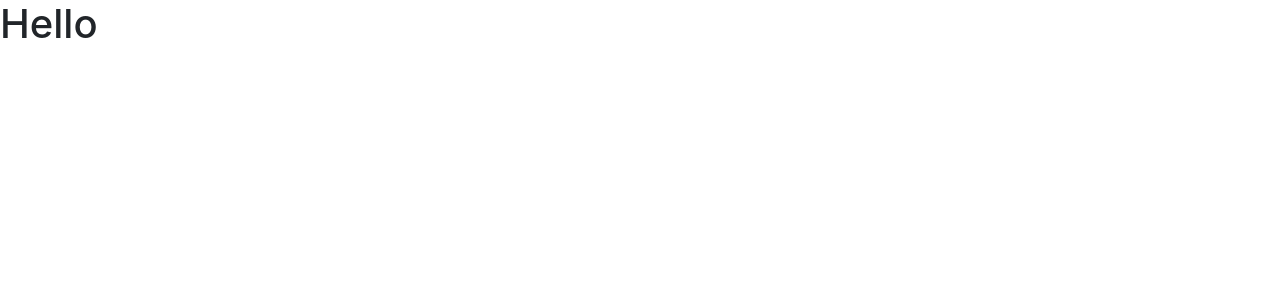
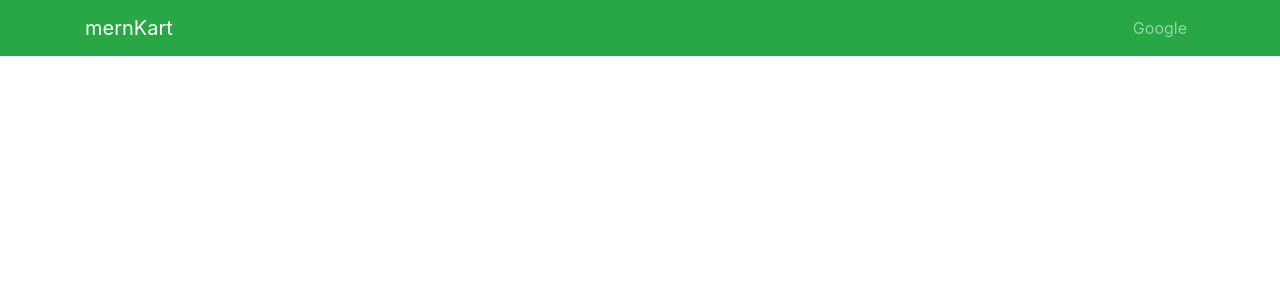
Before and after one commit to rootFaheem/mernKart, a React (Create React App) app in the folder client/: page / in a window 1280 px wide. Shown: the top 300 px of the page. Built offline with nearby package versions, Linux system fonts and the light colour scheme.

Commit message:
reactstrap Navbar workign and responsive

```diff
--- a/client/src/App.js
+++ b/client/src/App.js
@@ -1,13 +1,14 @@
 import React, { Component } from "react";
 
+import AppNavbar from "./components/AppNavbar";
 import "bootstrap/dist/css/bootstrap.min.css";
 import "./App.css";
 
 class App extends Component {
   render() {
     return (
-      <div className="App">
-        <h1>Hello</h1>
+      <div className="App ">
+        <AppNavbar />
       </div>
     );
   }
--- /dev/null
+++ b/client/src/components/AppNavbar.js
@@ -0,0 +1,44 @@
+import React, { Component } from "react";
+import {
+  Collapse,
+  Navbar,
+  NavbarToggler,
+  NavbarBrand,
+  Container,
+  Nav,
+  NavItem,
+  NavLink
+} from "reactstrap";
+class AppNavbar extends Component {
+  state = {
+    isOpen: false
+  };
+  toggle = () => {
+    this.setState({
+      isOpen: !this.state.isOpen
+    });
+  };
+  render() {
+    return (
+      <div>
+        <Navbar color="success" dark expand="sm" className="mb-5">
+          <Container>
+            <NavbarBrand href="/"> mernKart</NavbarBrand>
+            <NavbarToggler onClick={this.toggle} />
+            <Collapse isOpen={this.state.isOpen} navbar>
+              <Nav className="ml-auto" navbar>
+                <NavItem>
+                  <NavLink href="https://www.google.com" target="_blank">
+                    Google
+                  </NavLink>
+                </NavItem>
+              </Nav>
+            </Collapse>
+          </Container>
+        </Navbar>
+      </div>
+    );
+  }
+}
+
+export default AppNavbar;
```
